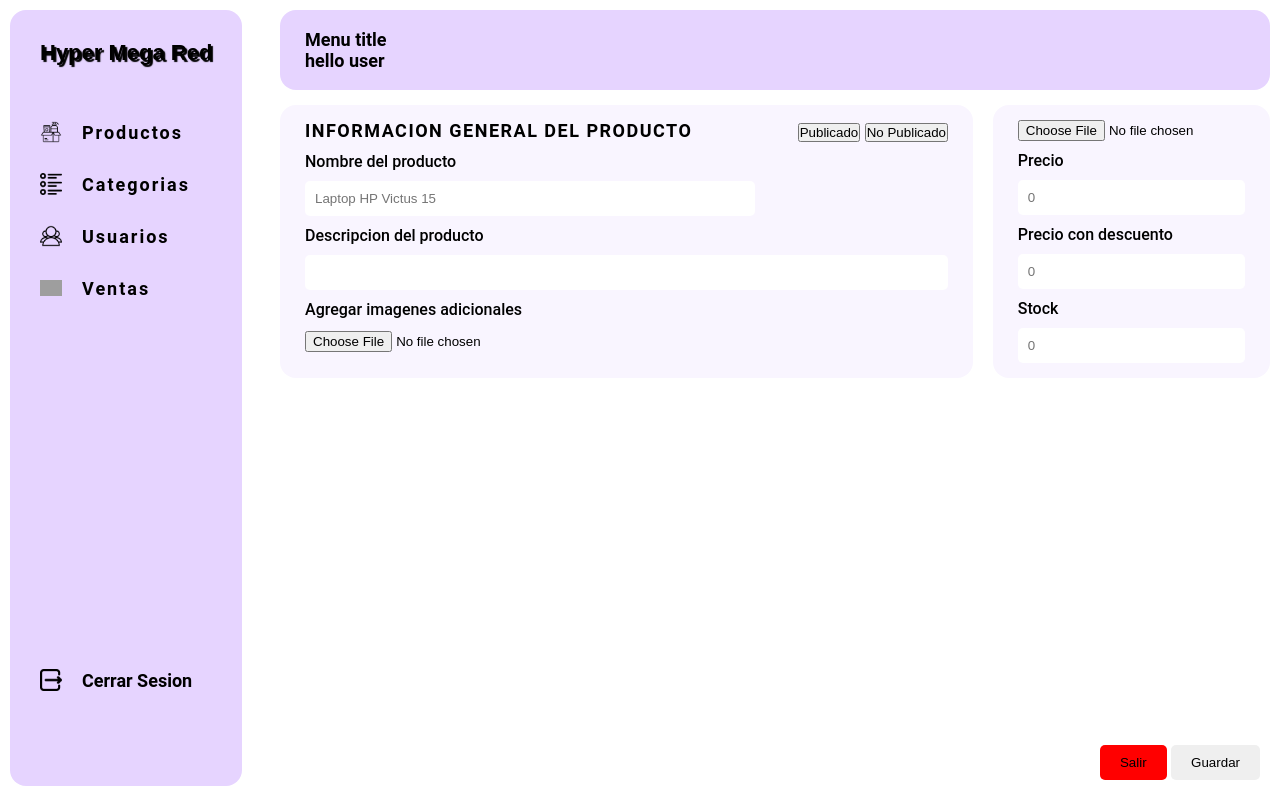
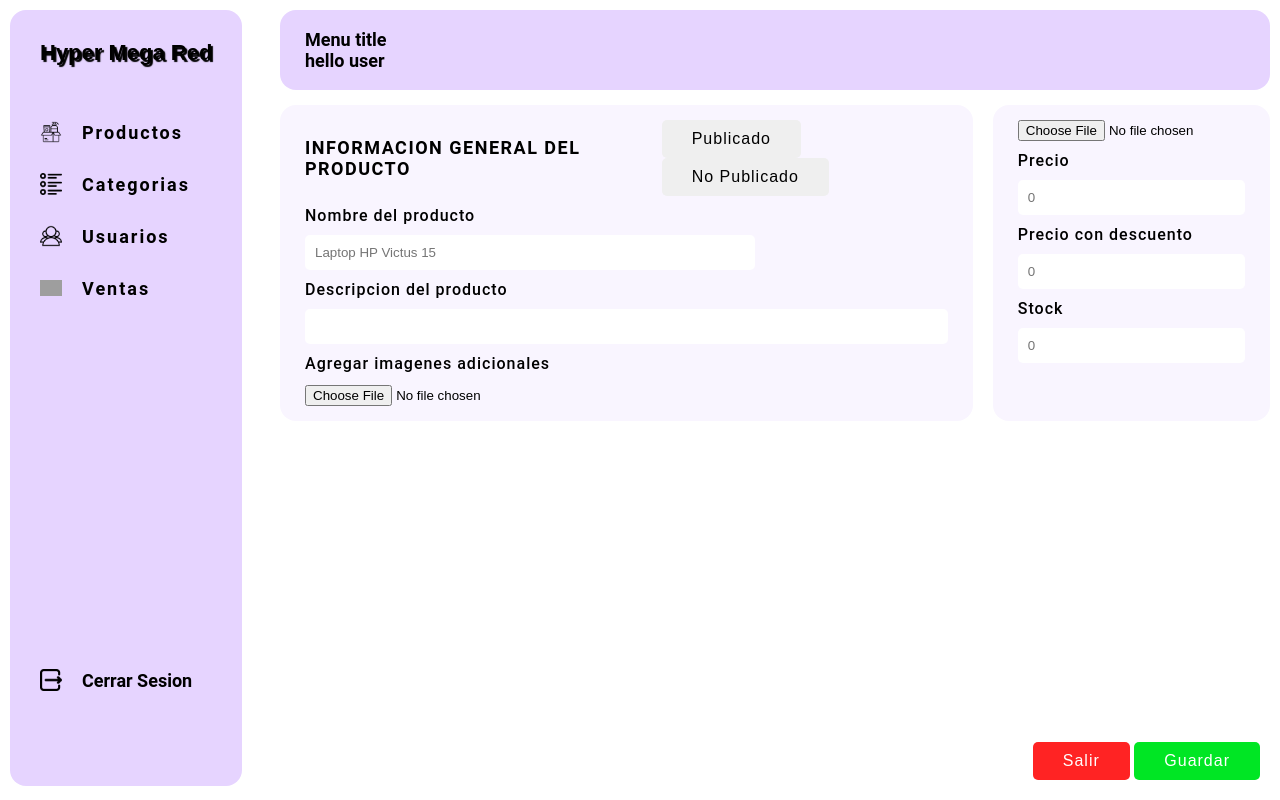
Before and after one commit to rich-333/proyecto-tienda-electronica, an ASP.NET Core app: page / in a window 1280 px wide. Run offline with ASP.NET Core 8, Linux system fonts and the light colour scheme; some web fonts are replaced; grey boxes are pictures that could not be loaded.

Commit message:
Se agregaron estilos para modificar la alineacion del encabezado del formulario y se agrego estilos a los botones publicado y no publicado
Esto centrara los elementos tanto el titulo como los botones.

```diff
--- a/tienda_electronica/Views/Productos/Agregar.cshtml
+++ b/tienda_electronica/Views/Productos/Agregar.cshtml
@@ -12,8 +12,8 @@
         <div class="title__state">
             <h2 class="title">INFORMACION GENERAL DEL PRODUCTO</h2>
             <div class="container__state">
-                <button class="btn__public">Publicado</button>
-                <button class="btn__nopublic">No Publicado</button>
+                <button class="btn btn__public">Publicado</button>
+                <button class="btn btn__nopublic">No Publicado</button>
             </div>
         </div>
         <div class="container__name">
--- a/tienda_electronica/wwwroot/css/agregarProducto.css
+++ b/tienda_electronica/wwwroot/css/agregarProducto.css
@@ -16,6 +16,7 @@
 .title__state {
     display: flex;
     justify-content: space-between;
+    align-items: center;
 }
 
 .title {
@@ -32,8 +33,18 @@
 
 }
 
+.btn__public:hover {
+    background-color: #ed1515;
+    color: #fff;
+}
+
 .btn__nopublic {
 
+}
+
+.btn__nopublic:hover {
+    background-color: #ed1515;
+    color: #fff;
 }
 
 .container__name {
@@ -45,6 +56,7 @@
     font-weight: 500;
     padding: 10px 0;
     display: block;
+    letter-spacing: 1px;
 }
 
 .input__name {
@@ -90,11 +102,27 @@
 }
 
 .btn {
-    padding: 10px 20px;
+    padding: 10px 30px;
     border-radius: 5px;
     border: none;
+    font-size: 16px;
+    letter-spacing: 1px;
 }
 
 .btn__exit {
-    background-color: #ff0000;
+    background-color: #ff2323;
+    color: #fff;
 }
+
+.btn__exit:hover {
+    background-color: #c80d0d;
+}
+
+.btn__save {
+    background-color: #00e624;
+    color: #fff;
+}
+
+.btn__save:hover {
+    background-color: #00b821;
+}
```
